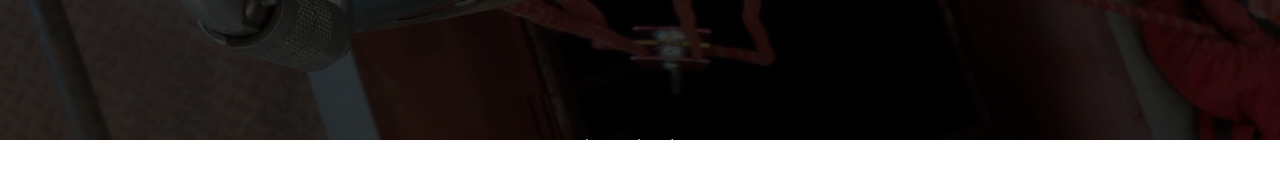
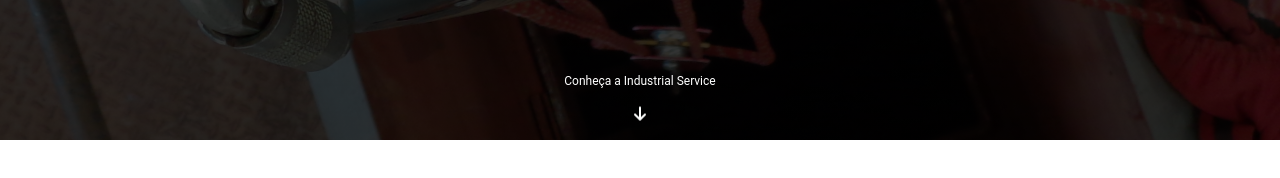
Before and after one commit to mathensousaa/industrial-service, a Next.js app: page /components/Hero/Hero in a window 1280 px wide. Shown: the part 596-774 px from the top of the page. Built offline with nearby package versions, Linux system fonts and the light colour scheme.

Commit message:
fixing arrow div margin

```diff
--- a/pages/components/Hero/Hero.module.css
+++ b/pages/components/Hero/Hero.module.css
@@ -1,4 +1,5 @@
 .hero {
+    position: relative;
     background-image: linear-gradient(rgba(0, 0, 0, 0.8), rgba(0, 0, 0, 0.8)), url(../../../public/heroBackground.jpg);
     width: 100vw;
     background-position-x: center;
@@ -70,7 +71,9 @@
     position: absolute;
     bottom: 1rem;
     width: 200px;
-    left: calc( 50% - 100px);
+    left: 0;
+    right: 0;
+    margin: 0 auto;
     text-align: center;
 }
 
```
